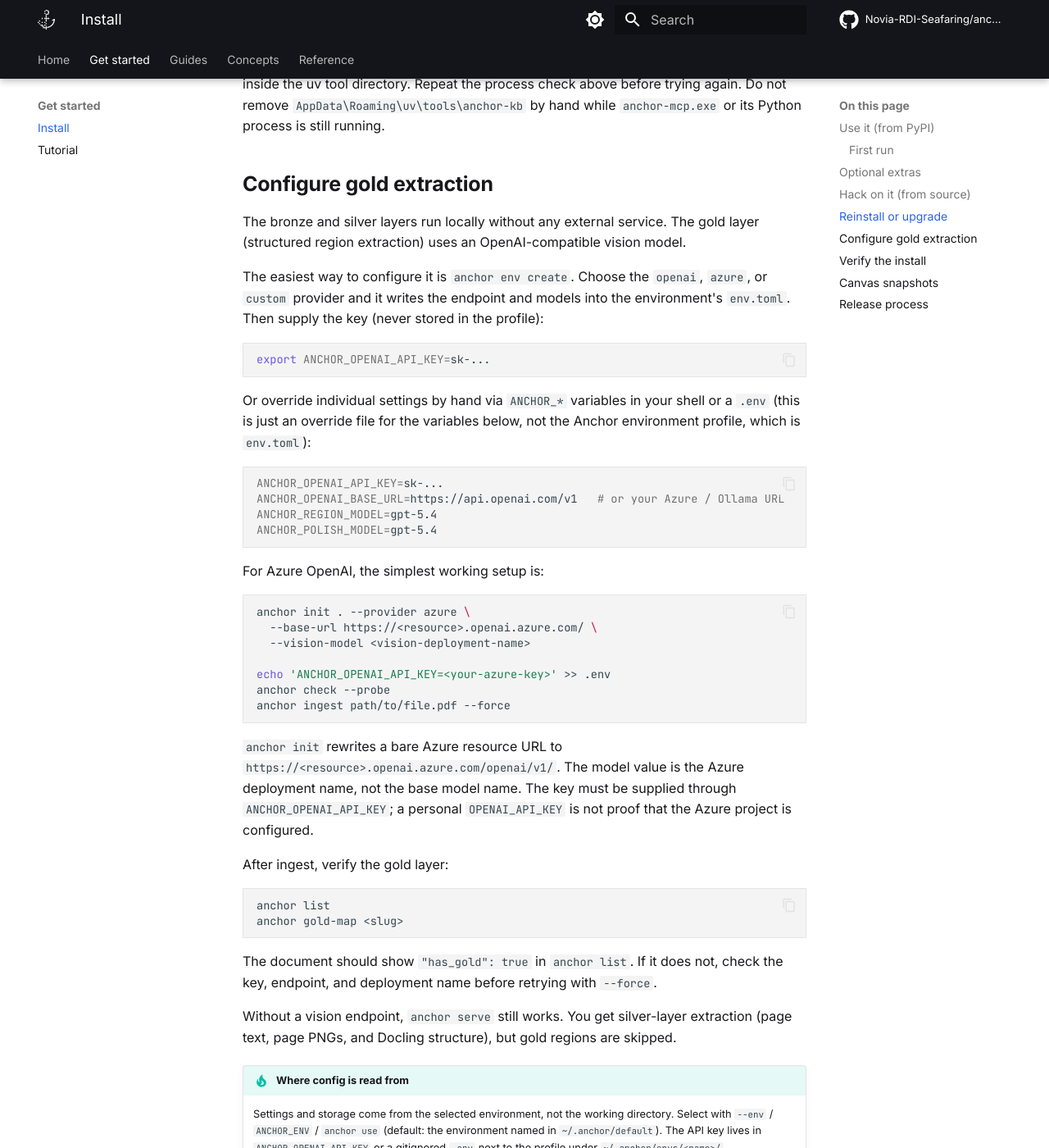
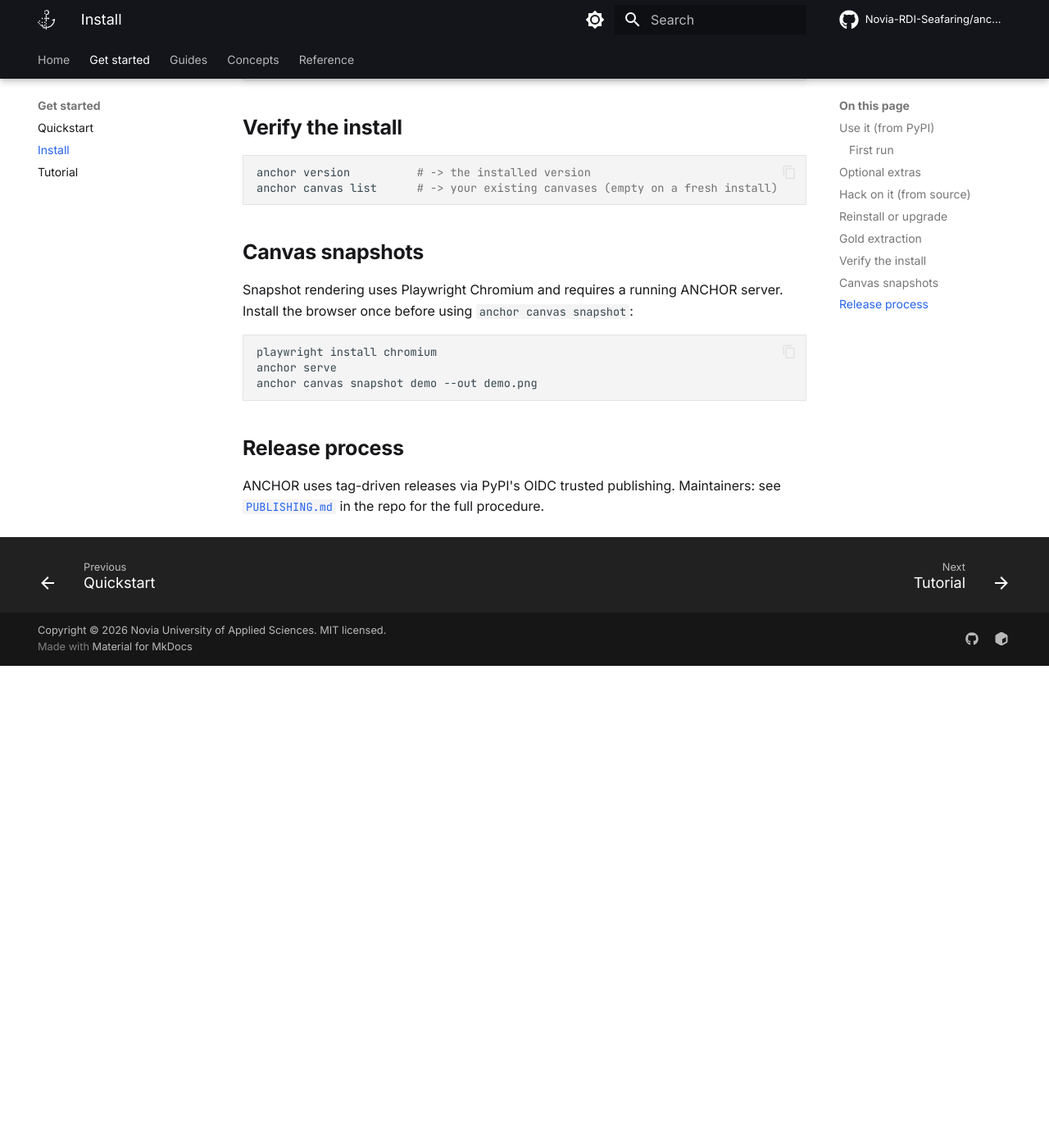
Before and after one commit to Novia-RDI-Seafaring/anchor, an MkDocs documentation site: the page built from docs/getting-started/installation.md, in a window 1280 px wide and 1400 px high, scrolled down 3923 px. Shown: the whole window at 82% size. Built offline with MkDocs 1.6.1 and Material for MkDocs 9.7.7, drawn with Linux system fonts in a browser that asks for light colours; comment, search, counter and statistics services are not loaded; after the commit the page ends 4735 px from its top, so only the background shows below that; some of the changed text lies outside the part shown.

Commit message:
docs: add opinionated harness-first quickstart (Closes #227) (#230)
Add docs/getting-started/quickstart.md: a single, skimmable path from a
fresh machine to a source-grounded value in about five minutes, defaulting
to the no-key harness provider.

- Provider decision table (harness / local / openai / azure / ollama):
  what extracts gold, whether data leaves the machine, whether a key is
  needed.
- Harness-first first ingest (ingest_begin -> submit_page -> finalize),
  Claude Desktop / Code / Cursor install, anchor check verification step,
  and a troubleshooting box for the 0-gold / no-key and ANCHOR_ key
  footguns.
- Optional server-side OpenAI/Azure gold path as step 6.

De-duplicate so there is one source of truth:
- Trim installation.md to install + upgrade; move the first-run flow into
  the quickstart; fix a stale pinned version in the verify step.
- Repoint the README Quick start at the quickstart (harness-first) instead
  of the key-first .env framing.
- Slim the tutorial install step and link to the quickstart.
- Add the quickstart to the mkdocs nav.

mkdocs build --strict passes.

Co-authored-by: Christoffer Björkskog <christoffer.bjorkskog@novia.fi>

````diff
--- a/docs/getting-started/installation.md
+++ b/docs/getting-started/installation.md
@@ -33,38 +33,13 @@ Windows; verify browser and PDF workflows on your target platform.
 
 ### First run
 
-Initialize a project in a working folder, then serve it:
+Installed? The [Quickstart](quickstart.md) takes you from here to a
+source-grounded value in about five minutes, no API key. It covers picking an
+environment (your trust boundary), wiring ANCHOR into your harness, and the
+first ingest.
 
-```bash
-cd ~/work/pumps
-anchor init               # project here, bound to the default env
-anchor serve              # http://127.0.0.1:8002
-```
-
-`anchor init` is the recommended starting point. Run it inside a working
-folder. It initializes a **project** there, dropping an `anchor.toml` marker
-and a hidden `.anchor_data/`, and binds it to an environment. The environment
-is the trust boundary, so init never picks one for you silently. The first time,
-it asks you to choose a provider (your data zone) right in the terminal:
-
-```bash
-cd ~/work/pumps
-anchor init                 # prompts: local | ollama | openai | azure | harness
-```
-
-Prefer to script it, or set the zone up front? Pass `--provider`, or create the
-environment first and bind to it:
-
-```bash
-anchor init --provider local --yes           # zero egress, no prompts
-# or:
-anchor env create work --provider azure …     # pick an AI provider / data zone
-cd ~/work/pumps && anchor init --env work      # bind this project to "work"
-```
-
-See [Environments and projects](../guides/environments-and-projects.md). To
-make ANCHOR available to an agent, run `anchor install claude-desktop --env
-local`.
+For the project model behind it (environments, projects, data zones), see
+[Environments and projects](../guides/environments-and-projects.md).
 
 ## Optional extras
 
@@ -246,61 +221,17 @@ holding a file inside the uv tool directory. Repeat the process check above
 before trying again. Do not remove `AppData\Roaming\uv\tools\anchor-kb` by hand
 while `anchor-mcp.exe` or its Python process is still running.
 
-## Configure gold extraction
+## Gold extraction
 
-The bronze and silver layers run locally without any external service. The gold
-layer (structured region extraction) uses an OpenAI-compatible vision model.
+Bronze and silver run locally with no external service. Gold (structured region
+extraction) is where you choose. The recommended no-key path is the `harness`
+provider: your agent reads the pages and ANCHOR embeds locally. The
+[Quickstart](quickstart.md) walks it end to end.
 
-The easiest way to configure it is `anchor env create`. Choose the `openai`,
-`azure`, or `custom` provider and it writes the endpoint and models into the
-environment's `env.toml`. Then supply the key (never stored in the profile):
-
-```bash
-export ANCHOR_OPENAI_API_KEY=sk-...
-```
-
-Or override individual settings by hand via `ANCHOR_*` variables in your shell
-or a `.env` (this is just an override file for the variables below, not the
-Anchor environment profile, which is `env.toml`):
-
-```bash
-ANCHOR_OPENAI_API_KEY=sk-...
-ANCHOR_OPENAI_BASE_URL=https://api.openai.com/v1   # or your Azure / Ollama URL
-ANCHOR_REGION_MODEL=gpt-5.4
-ANCHOR_POLISH_MODEL=gpt-5.4
-```
-
-For Azure OpenAI, the simplest working setup is:
-
-```bash
-anchor init . --provider azure \
-  --base-url https://<resource>.openai.azure.com/ \
-  --vision-model <vision-deployment-name>
-
-echo 'ANCHOR_OPENAI_API_KEY=<your-azure-key>' >> .env
-anchor check --probe
-anchor ingest path/to/file.pdf --force
-```
-
-`anchor init` rewrites a bare Azure resource URL to
-`https://<resource>.openai.azure.com/openai/v1/`. The model value is the Azure
-deployment name, not the base model name. The key must be supplied through
-`ANCHOR_OPENAI_API_KEY`; a personal `OPENAI_API_KEY` is not proof that the
-Azure project is configured.
-
-After ingest, verify the gold layer:
-
-```bash
-anchor list
-anchor gold-map <slug>
-```
-
-The document should show `"has_gold": true` in `anchor list`. If it does not,
-check the key, endpoint, and deployment name before retrying with `--force`.
-
-Without a vision endpoint, `anchor serve` still works. You get silver-layer
-extraction (page text, page PNGs, and Docling structure), but gold regions are
-skipped.
+For server-side extraction with a cloud vision model, use the `openai` or
+`azure` provider and a key; see [Quickstart, step 6](quickstart.md#6-optional-server-side-gold-with-openai)
+and, for Azure specifics, the
+[Azure OpenAI test-drive](../guides/azure-test-drive.md).
 
 !!! tip "Where config is read from"
     Settings and storage come from the selected environment, not the working
@@ -312,7 +243,7 @@ skipped.
 ## Verify the install
 
 ```bash
-anchor version          # -> 0.2.5
+anchor version          # -> the installed version
 anchor canvas list      # -> your existing canvases (empty on a fresh install)
 ```
 
--- a/mkdocs.yml
+++ b/mkdocs.yml
@@ -105,6 +105,7 @@ markdown_extensions:
 nav:
   - Home: index.md
   - Get started:
+    - Quickstart: getting-started/quickstart.md
     - Install: getting-started/installation.md
     - Tutorial: getting-started/tutorial.md
   - Guides:
````
Also changed, not shown: README.md (+13 -27 lines), docs/getting-started/quickstart.md (added, +157 -0 lines), docs/getting-started/tutorial.md (+7 -13 lines).
